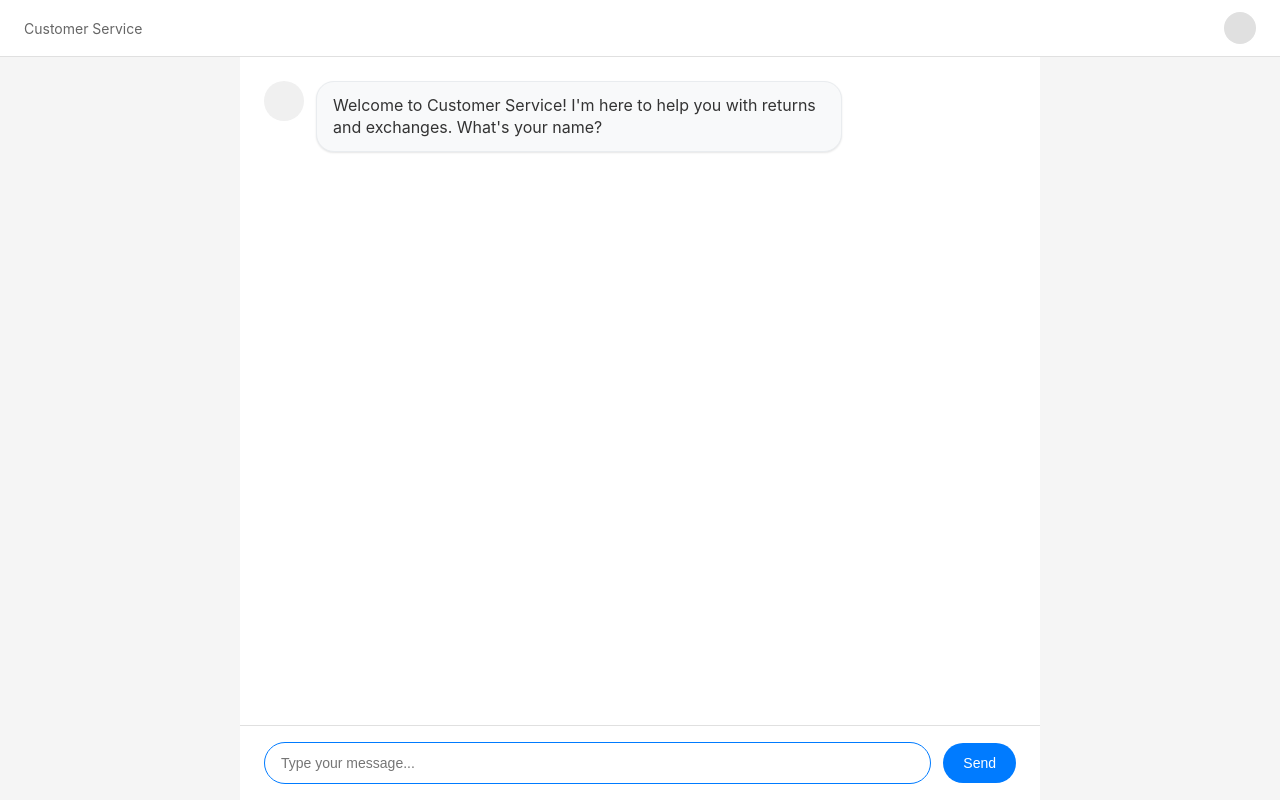
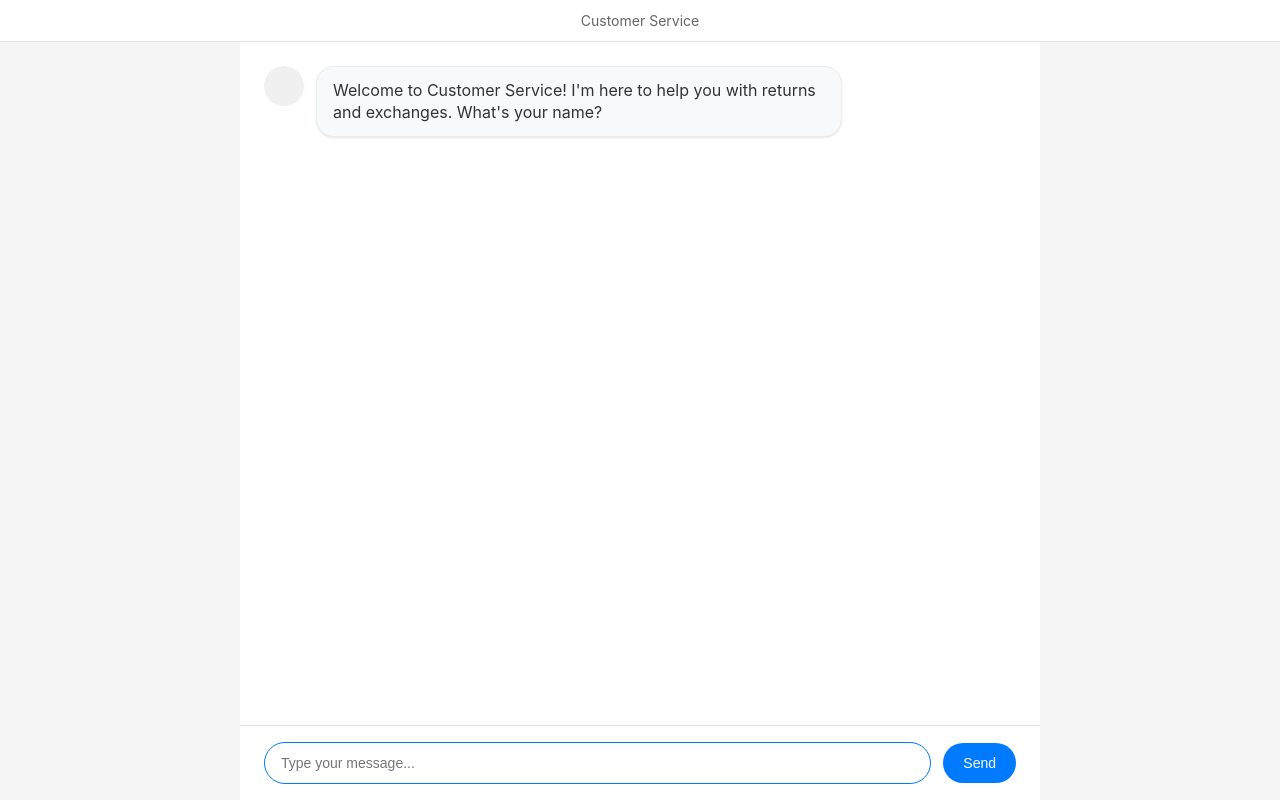
Before and after one commit to Milksheikhh/elite-101-prework, a Flask app: page /chat in a window 1280 px wide. Run offline with Flask 3, Linux system fonts and the light colour scheme.

Commit message:
ui update

```diff
--- a/templates/chat.html
+++ b/templates/chat.html
@@ -31,14 +31,6 @@
         .nav-items {
             display: flex;
             gap: 24px;
-            color: #666;
-            font-size: 14px;
-        }
-
-        .user-section {
-            display: flex;
-            align-items: center;
-            gap: 12px;
             color: #666;
             font-size: 14px;
         }
@@ -161,11 +153,8 @@
 </head>
 <body>
     <div class="header">
-        <div class="nav-items">
+        <div class="nav-items" style="width: 100%; justify-content: center;">
             <span>Customer Service</span>
-        </div>
-        <div class="user-section">
-            <div style="width: 32px; height: 32px; background: #e0e0e0; border-radius: 50%;"></div>
         </div>
     </div>
 
```
